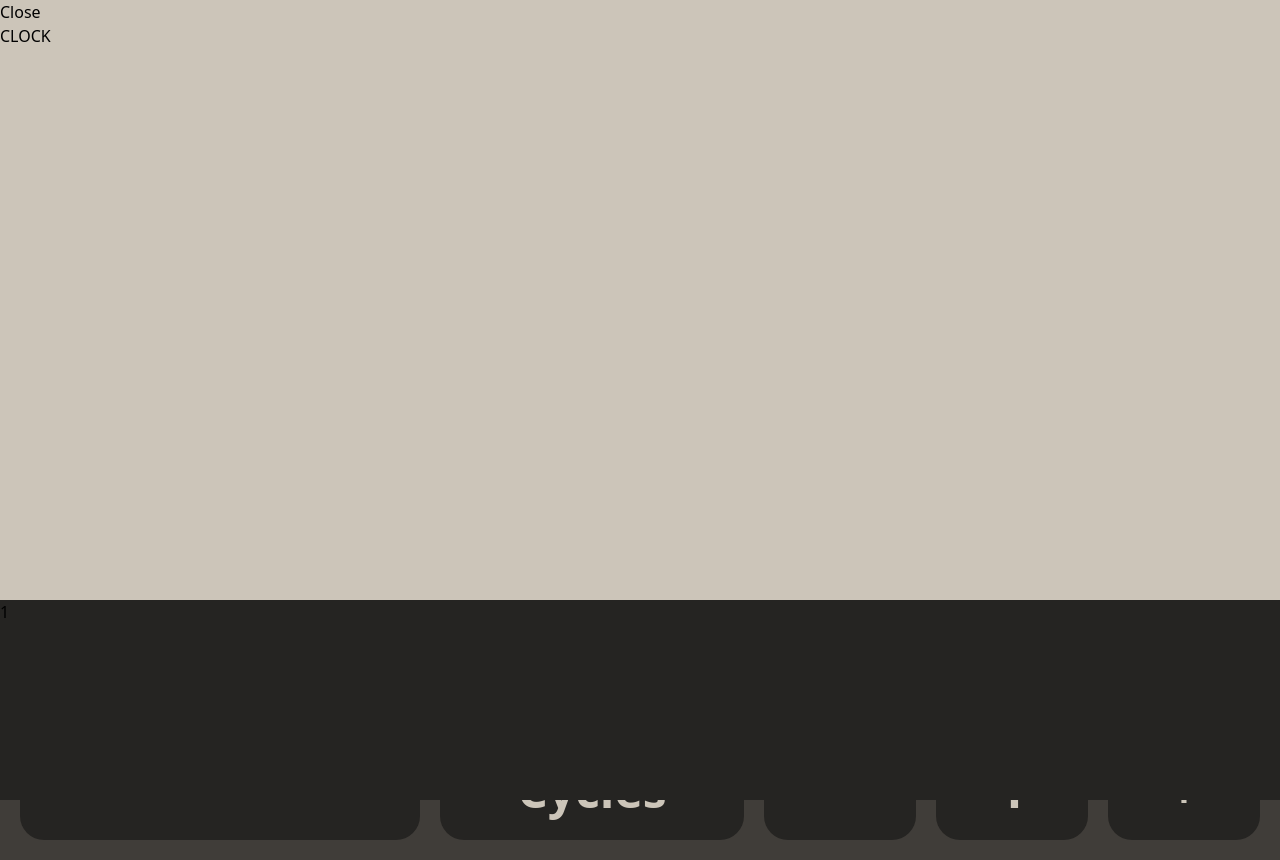
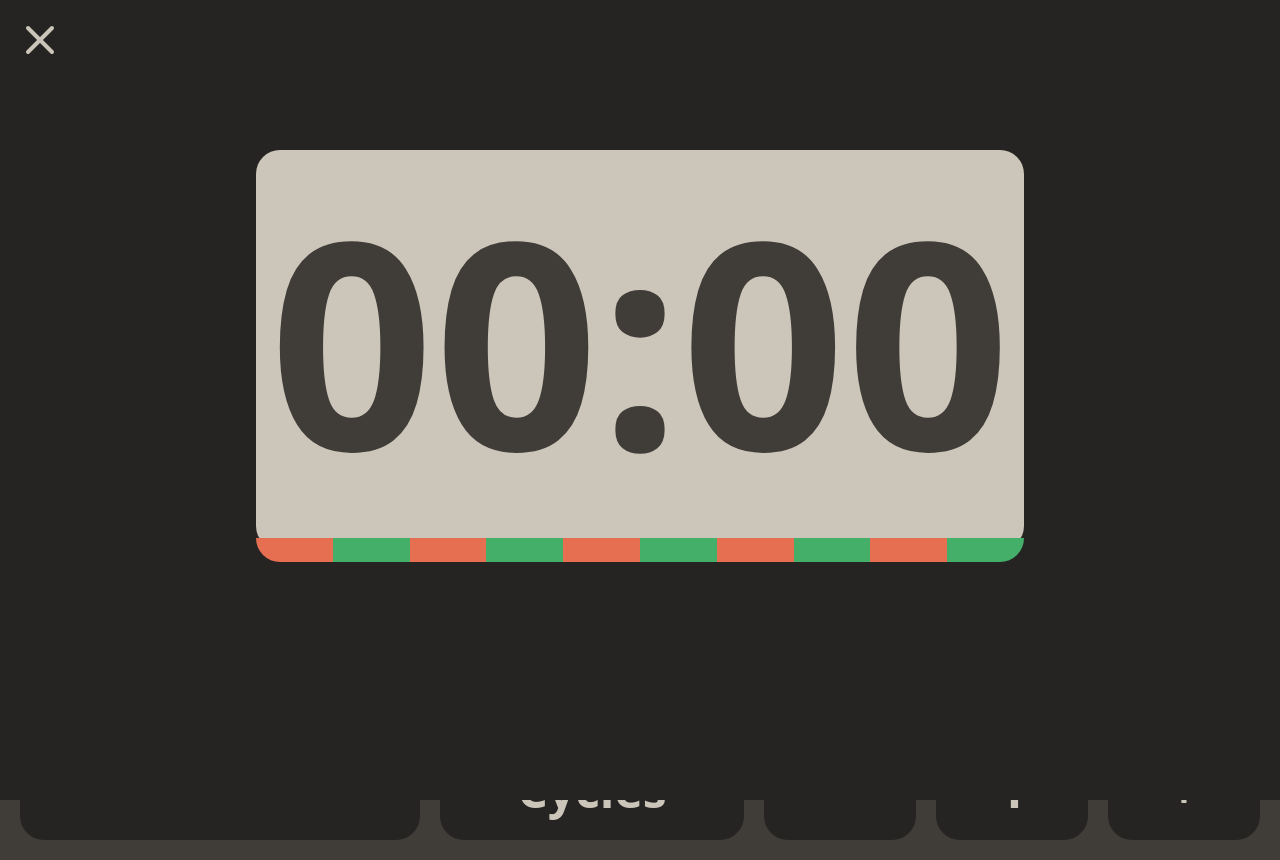
Before and after one commit to jesu-m0/TickTockClock, a React (Vite) app in the folder TickTockClock/: page / in a window 1280 px wide. Both pictures are taken after a click on the button "Expand". Built offline with nearby package versions, Linux system fonts and the light colour scheme.

Commit message:
expand dummy clock content

```diff
--- a/TickTockClock/src/components/Common/ExpandedContent.tsx
+++ b/TickTockClock/src/components/Common/ExpandedContent.tsx
@@ -8,6 +8,8 @@ interface ExpandedContentProps {
   openAnimation: React.Dispatch<React.SetStateAction<boolean>>;
 }
 
+const isAlternate: boolean = true; //DUMMY
+
 const ExpandedContent: React.FC<ExpandedContentProps> = ({
   setIsExpanded,
   setShowContent,
@@ -15,8 +17,6 @@ const ExpandedContent: React.FC<ExpandedContentProps> = ({
   divExist,
   openAnimation,
 }) => {
-
-
   const unexpand = () => {
     openAnimation(false);
     setShowContent(false); //200ms content disappear animation
@@ -27,12 +27,41 @@ const ExpandedContent: React.FC<ExpandedContentProps> = ({
 
   return (
     <>
-      <div className="h-[75vh] w-[100vw] bg-timberwolf">
-        <button onClick={unexpand}>Close</button>
-        <p>CLOCK</p>
-      </div>
-      <div className="h-[25vh] w-[100vw] bg-eerieBlack">
-        <p>1</p>
+      <div className="h-[100vh] w-[100vw] bg-eerieBlack">
+        <button onClick={unexpand}>
+          <svg
+            xmlns="http://www.w3.org/2000/svg"
+            viewBox="0 0 24 24"
+            stroke="currentColor"
+            stroke-width="2"
+            stroke-linecap="round"
+            stroke-linejoin="round"
+            className="text-timberwolf h-12 w-12 mt-4 ml-4"
+          >
+            <path d="M18 6 6 18" />
+            <path d="m6 6 12 12" />
+          </svg>
+        </button>
+
+        <div className="flex justify-center">
+          <div className="bg-timberwolf h-[50vh] w-[60vw] rounded-3xl mt-[10vh] flex flex-col items-center justify-center">
+            <div className="h-full flex flex-col justify-center items-center">
+              <p className="text-blackOlive text-[18rem] font-black">00:00</p>
+            </div>
+            <div className="w-full flex flex-row">
+                <div className={`h-6 flex-1 rounded-bl-3xl ${isAlternate ? 'bg-burntSienna' : 'bg-jade'}`}></div>
+                <div className={`h-6 flex-1 ${isAlternate ? 'bg-jade' : 'bg-burntSienna'}`}></div>
+                <div className={`h-6 flex-1 ${isAlternate ? 'bg-burntSienna' : 'bg-jade'}`}></div>
+                <div className={`h-6 flex-1 ${isAlternate ? 'bg-jade' : 'bg-burntSienna'}`}></div>
+                <div className={`h-6 flex-1 ${isAlternate ? 'bg-burntSienna' : 'bg-jade'}`}></div>
+                <div className={`h-6 flex-1 ${isAlternate ? 'bg-jade' : 'bg-burntSienna'}`}></div>
+                <div className={`h-6 flex-1 ${isAlternate ? 'bg-burntSienna' : 'bg-jade'}`}></div>
+                <div className={`h-6 flex-1 ${isAlternate ? 'bg-jade' : 'bg-burntSienna'}`}></div>
+                <div className={`h-6 flex-1 ${isAlternate ? 'bg-burntSienna' : 'bg-jade'}`}></div>
+                <div className={`h-6 flex-1 rounded-br-3xl ${isAlternate ? 'bg-jade' : 'bg-burntSienna'}`}></div>
+            </div>
+          </div>
+        </div>
       </div>
     </>
   );
--- a/TickTockClock/src/components/mainPage.tsx
+++ b/TickTockClock/src/components/mainPage.tsx
@@ -276,7 +276,7 @@ const MainPage: React.FC = () => {
 
             {/*Expanded content*/}
             <div
-              className={`bg-eerieBlack z-10 transition-all
+              className={`dark:bg-eerieBlack bg-floralWhite z-10 transition-all
                   ${isExpanded ? "rounded-none" : "rounded-3xl"}
                   ${openAnimation ? (isExpanded ? "duration-700" : "duration-100") : (divExist ? "duration-700" : "duration-100")}`
             }
```
